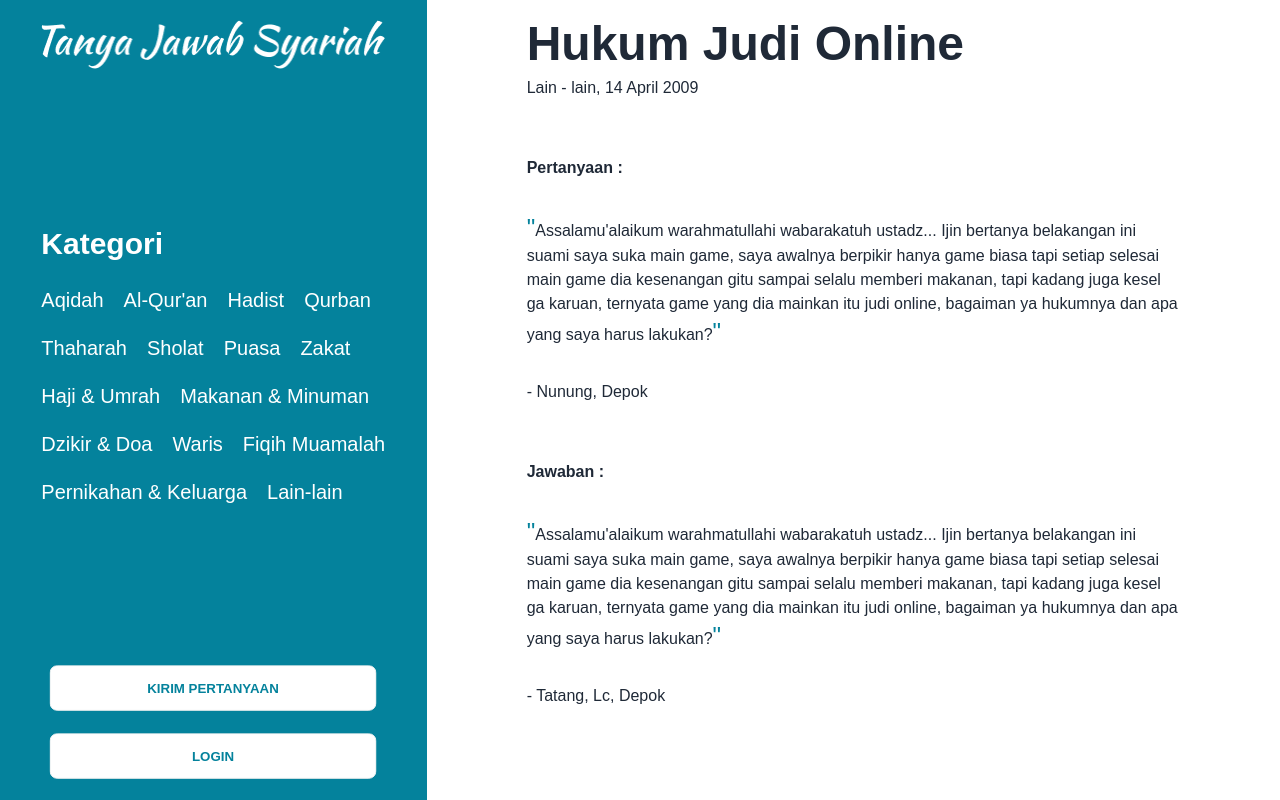
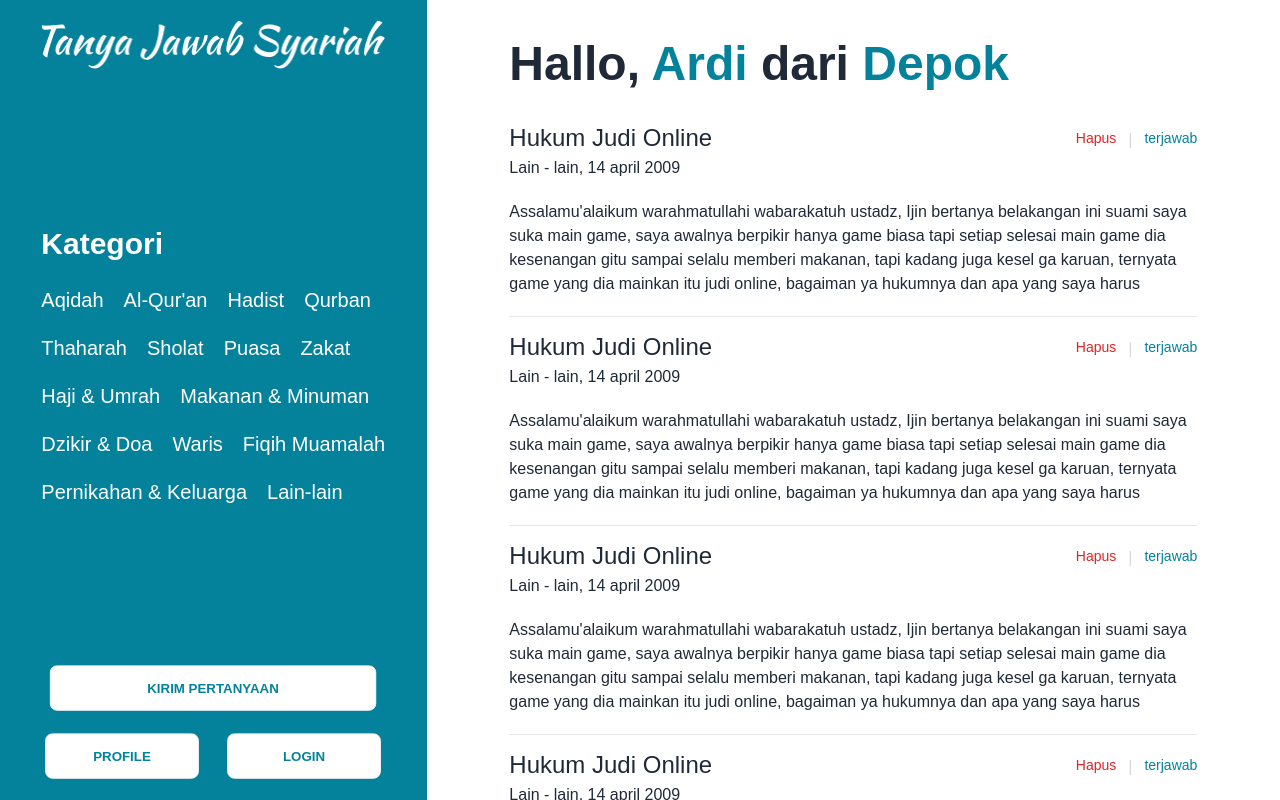
Before and after one commit to zaenzel/tanyaJawab-Client, a Next.js app: page /profile in a window 1280 px wide. Shown: the top 800 px of the page. Built offline with nearby package versions, Linux system fonts and the light colour scheme; a web font is replaced by a local one.

Commit message:
add/profilePage done profile page

```diff
--- /dev/null
+++ b/src/app/profile/page.jsx
@@ -0,0 +1,38 @@
+import Button from "@/components/button/Button";
+import CardQuestion from "@/components/cardQuestion/CardQuestion";
+import Footer from "@/components/footer/Footer";
+import Navbar from "@/components/navbar/Navbar";
+import SideNav from "@/components/sideNav/SideNav";
+import Link from "next/link";
+import React from "react";
+
+const page = () => {
+  return (
+    <>
+      <Navbar />
+      <div className="lg:flex lg:justify-between">
+        <SideNav />
+
+        <div className="relative flex flex-col gap-5 basis-2/3 p-5 items-center">
+          <Link href={"/ask"}>
+            <Button
+              text="Mulai bertanya"
+              customClass={"bg-primary text-white btn-fly lg:hidden"}
+            />
+          </Link>
+
+          <div className="max-w-3xl px-5 flex flex-col gap-5">
+            <h1 className="text-3xl lg:text-5xl font-semibold px-5">
+              Hallo, <span className="text-primary">Ardi</span> dari{" "}
+              <span className="text-primary">Depok</span>
+            </h1>
+            <CardQuestion auth={true} />
+          </div>
+          <Footer />
+        </div>
+      </div>
+    </>
+  );
+};
+
+export default page;
--- a/src/components/cardQuestion/CardQuestion.jsx
+++ b/src/components/cardQuestion/CardQuestion.jsx
@@ -3,7 +3,7 @@ import React from "react";
 
 const data = [1, 2, 3, 4, 5];
 
-const CardQuestion = () => {
+const CardQuestion = ({ auth = false }) => {
   return (
     <section className="flex justify-center py-5">
       <div className="max-w-3xl px-5 flex flex-col gap-5">
@@ -18,7 +18,15 @@ const CardQuestion = () => {
                       Lain - lain, 14 april 2009
                     </p>
                   </div>
-                  <p className="text-sm font-light text-primary">terjawab</p>
+                  <div className="flex gap-3">
+                    {auth && (
+                      <>
+                        <p className="text-sm font-light text-red-600">Hapus</p>
+                        <p className="text-[#D9D9D9]">|</p>
+                      </>
+                    )}
+                    <p className="text-sm font-light text-primary">terjawab</p>
+                  </div>
                 </div>
                 <p className="max-h-24 overflow-hidden">
                   Assalamu'alaikum warahmatullahi wabarakatuh ustadz, Ijin
--- a/src/components/footer/Footer.jsx
+++ b/src/components/footer/Footer.jsx
@@ -2,7 +2,7 @@ import React from 'react'
 
 const Footer = () => {
   return (
-    <div className='flex justify-center py-5 border-t-2'>
+    <div className='flex justify-center py-5 border-t-2 w-full'>
       <h1>© 2023 Ngaji Tanya Jawab</h1>
     </div>
   )
--- a/src/components/formAsk/FormAsk.jsx
+++ b/src/components/formAsk/FormAsk.jsx
@@ -28,7 +28,7 @@ const FormAsk = () => {
           </select>
         </div>
 
-        <div className="flex flex-col gap-3">
+        <div className="flex flex-col gap-3x">
           <label htmlFor="">Pertanyaan</label>
           <textarea
             type="textarea"
--- a/src/components/sideNav/SideNav.jsx
+++ b/src/components/sideNav/SideNav.jsx
@@ -4,6 +4,8 @@ import Button from "../button/Button";
 import Link from "next/link";
 
 const SideNav = () => {
+  const profile = true;
+
   return (
     <aside className="hidden basis-1/3 lg:flex justify-center bg-primary">
       <div className="fixed w-80 xl:w-96 flex flex-col py-5 px-5 justify-between h-screen">
@@ -37,7 +39,17 @@ const SideNav = () => {
               fullWidth={true}
             />
           </Link>
-          <Link href={"/login"}>
+          <div className="flex gap-5">
+            {profile && (
+              <Link className="w-full" href={"/profile"}>
+                <Button
+                  text={"Profile"}
+                  customClass={"bg-white text-primary"}
+                  fullWidth={true}
+                />
+              </Link>
+            )}
+            <Link className="w-full" href={"/login"}>
               <Button
                 text={"Login"}
                 customClass={"bg-white text-primary"}
@@ -46,6 +58,7 @@ const SideNav = () => {
             </Link>
           </div>
         </div>
+      </div>
     </aside>
   );
 };
```
Lines whose indentation alone changed are shown as unchanged.
